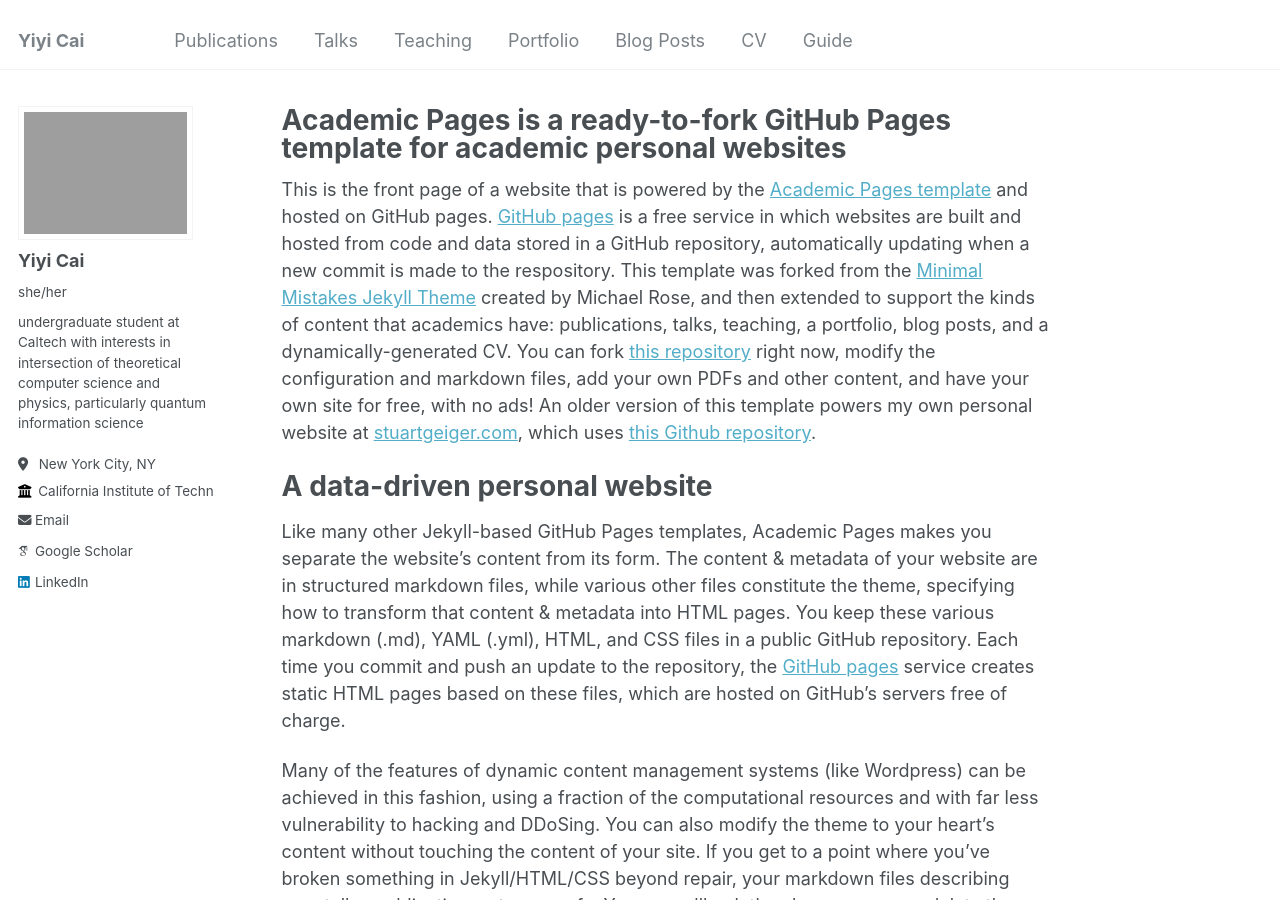
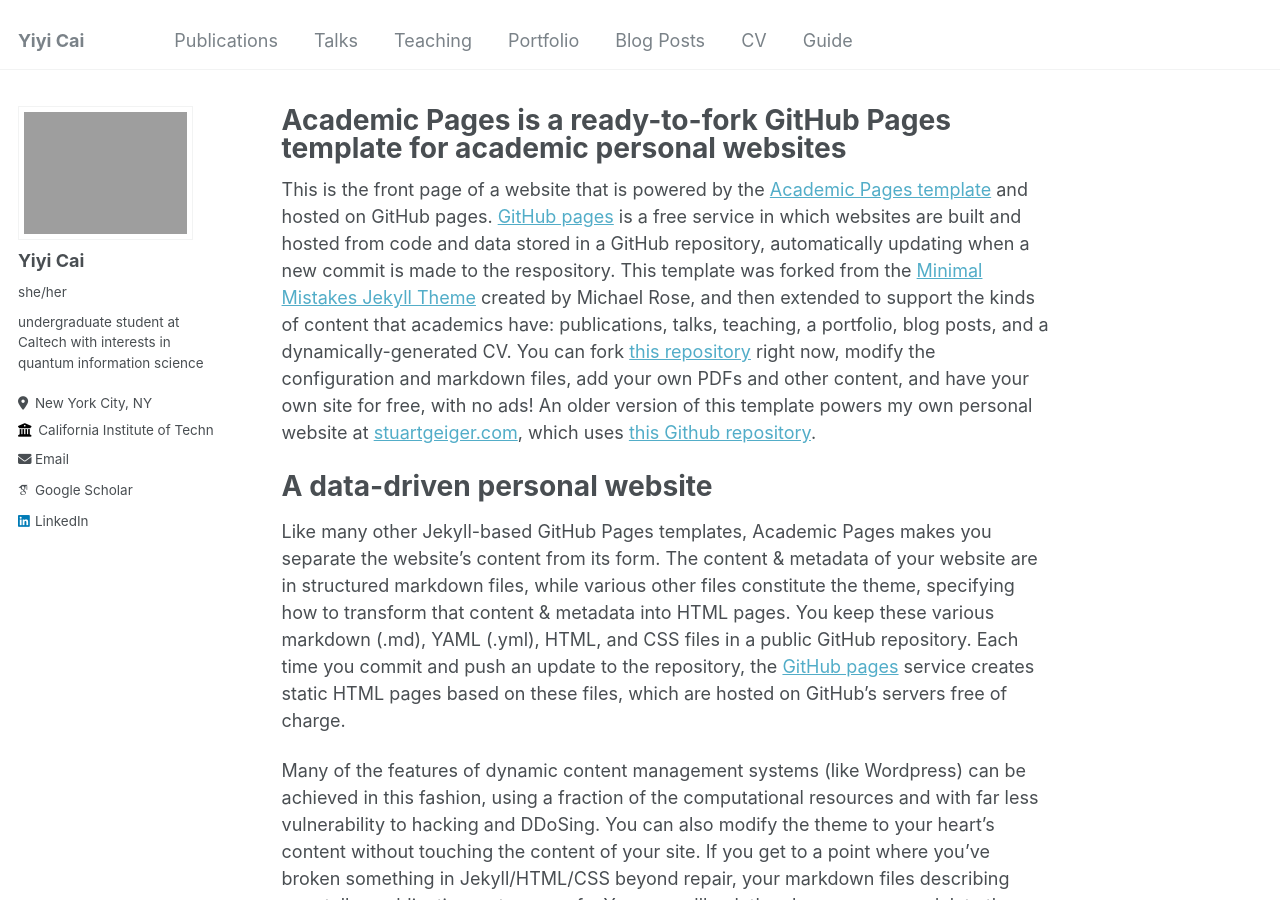
Before and after one commit to Yiyi-Cai/yiyi-cai.github.io, a Jekyll site: the page built from _pages/about.md, in a window 1280 px wide and 900 px high. Built offline with Jekyll 4.4.1, drawn with Linux system fonts in a browser that asks for light colours; some web fonts are replaced; part of the change alters nothing that is shown.

Commit message:
Update _config.yml

```diff
--- a/_config.yml
+++ b/_config.yml
@@ -23,8 +23,8 @@ author:
   avatar           : "profile-pic.png"
   name             : "Yiyi Cai"
   pronouns         : "she/her"
-  bio              : "undergraduate student at Caltech with interests in intersection of theoretical computer science and physics, particularly quantum information science"
-  location         : " New York City, NY"
+  bio              : "undergraduate student at Caltech with interests in quantum information science"
+  location         : "New York City, NY"
   employer         : "California Institute of Technology"
   email            : "yiyicai0615@gmail.com"
 
@@ -180,41 +180,41 @@ defaults:
     values:
       layout: single
       author_profile: true
-  # _teaching
-  - scope:
-      path: ""
-      type: teaching
-    values:
-      layout: single
-      author_profile: true
-      share: true
-      comments: true
-  # _publications
-  - scope:
-      path: ""
-      type: publications
-    values:
-      layout: single
-      author_profile: true
-      share: true
-      comments: true
-  # _portfolio
-  - scope:
-      path: ""
-      type: portfolio
-    values:
-      layout: single
-      author_profile: true
-      share: true
-      comment: true
-  # _talks
-  - scope:
-      path: ""
-      type: talks
-    values:
-      layout: talk
-      author_profile: true
-      share: true
+  # # _teaching
+  # - scope:
+  #     path: ""
+  #     type: teaching
+  #   values:
+  #     layout: single
+  #     author_profile: true
+  #     share: true
+  #     comments: true
+  # # _publications
+  # - scope:
+  #     path: ""
+  #     type: publications
+  #   values:
+  #     layout: single
+  #     author_profile: true
+  #     share: true
+  #     comments: true
+  # # _portfolio
+  # - scope:
+  #     path: ""
+  #     type: portfolio
+  #   values:
+  #     layout: single
+  #     author_profile: true
+  #     share: true
+  #     comment: true
+  # # _talks
+  # - scope:
+  #     path: ""
+  #     type: talks
+  #   values:
+  #     layout: talk
+  #     author_profile: true
+  #     share: true
 
 
 # Sass/SCSS
```
